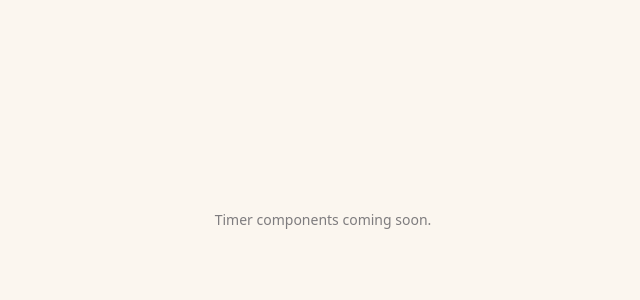
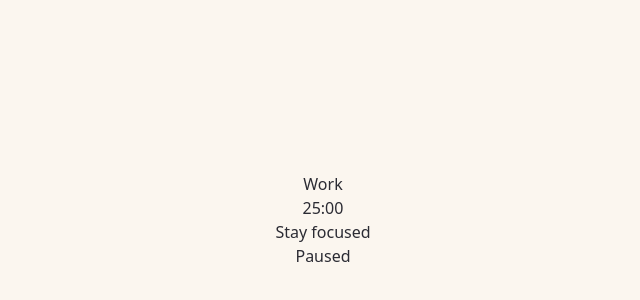
Before and after one commit to wisbidev/project-83768ee9, a Next.js app in the folder code/frontend/: page / in a window 1280 px wide. Shown: the part 180-480 px from the top of the page, without its empty margins (317-957 px from the left). Built offline with nearby package versions, Linux system fonts and the light colour scheme.

Commit message:
feat: wire TimerCard into page

```diff
--- a/code/frontend/app/page.tsx
+++ b/code/frontend/app/page.tsx
@@ -1,12 +1,9 @@
-// page.tsx is a Server Component — it only composes children.
-// All interactive logic lives in Client Components ("use client") imported below.
-// Do NOT add browser APIs, React state, or event handlers to this file.
+import TimerCard from '@/components/TimerCard';
 
 export default function Page() {
   return (
     <main className="min-h-dvh flex flex-col items-center justify-center gap-8 px-4 py-8">
-      {/* Timer UI, settings, and counter are implemented by story PRs. */}
-      <p className="text-sm text-ink/60">Timer components coming soon.</p>
+      <TimerCard />
     </main>
   );
 }
```
